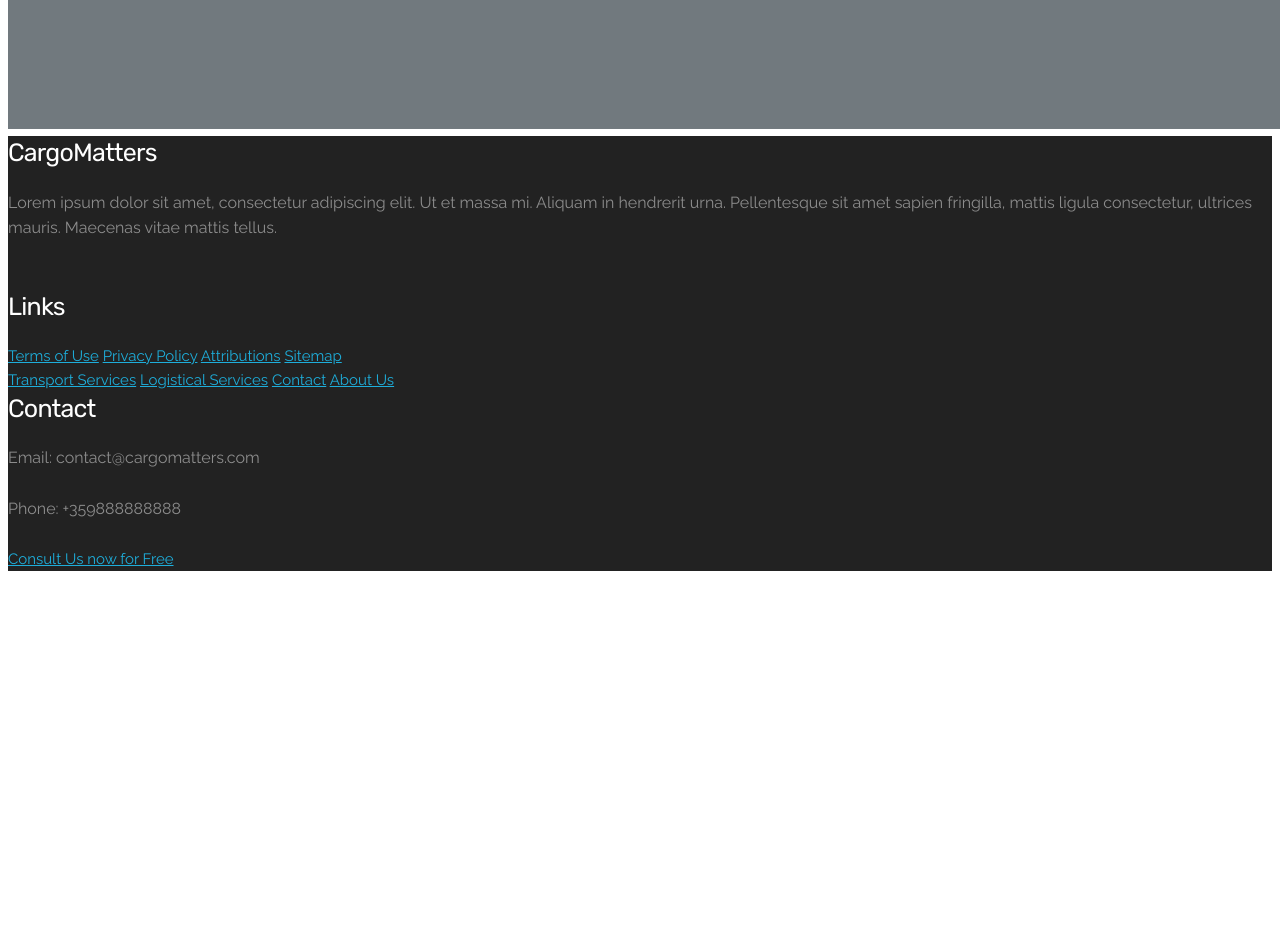
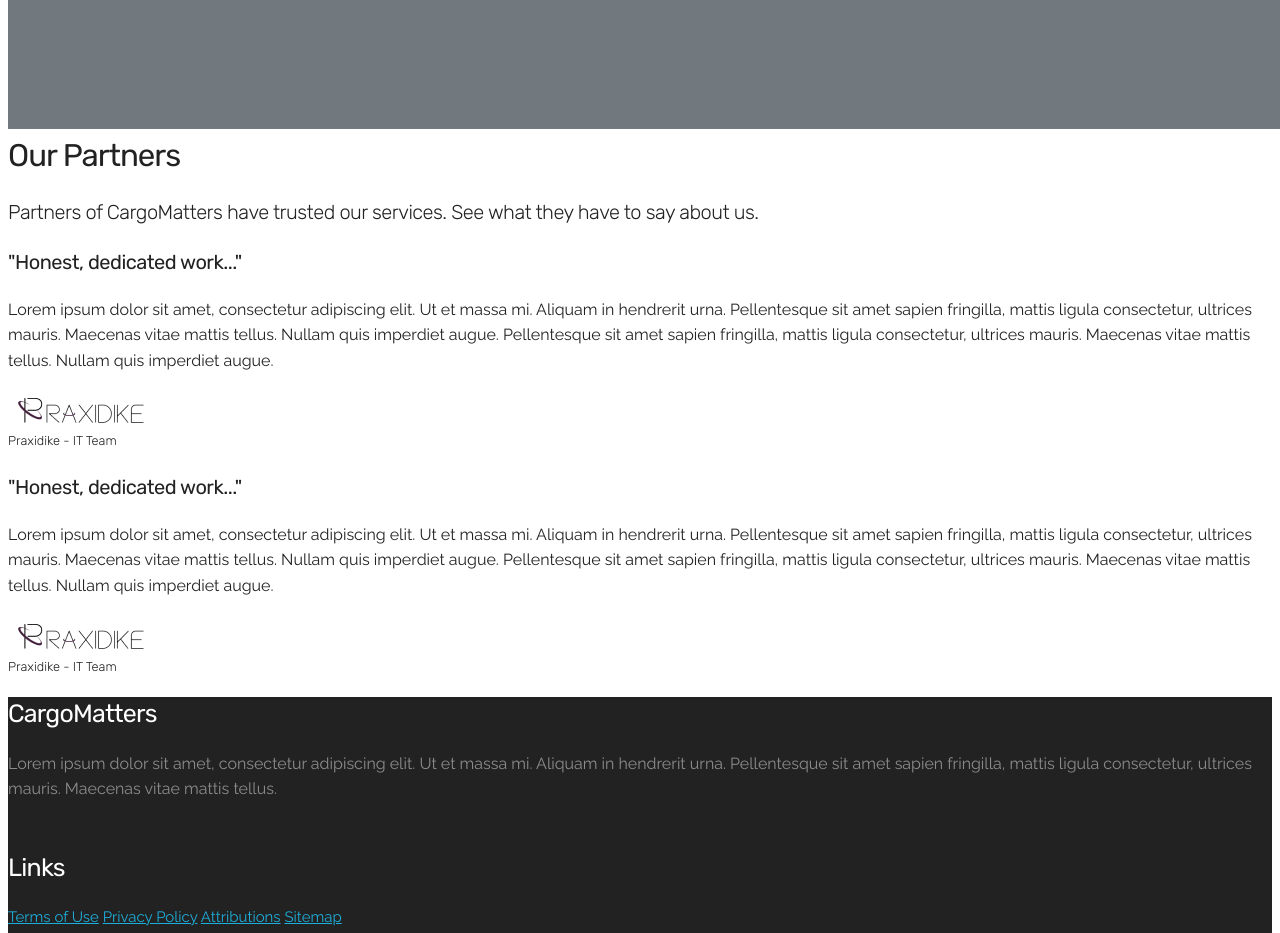
Before and after one commit to Martin092/cargomatters, a SvelteKit app: page / in a window 1280 px wide. Shown: the part 9760-10693 px from the top of the page. Before the commit the page ends 10339 px from the top, so only its background shows below. Built offline with nearby package versions, Linux system fonts and the light colour scheme; some icons are missing.

Commit message:
feat: social proof section

```diff
--- a/src/lib/Review.svelte
+++ b/src/lib/Review.svelte
@@ -8,7 +8,7 @@
     <div class="p-8 flex flex-col gap-8">
         <div class="flex flex-col gap-4">
             <h5 class="text-[#232323]">{review.title}</h5>
-            <p class="text-secondary-400">{review.text}</p>
+            <p class="max-md:text-xs text-secondary-400">{review.text}</p>
         </div>
         <div class="flex flex-row justify-between items-center">
             <img src={review.logo} alt={review.alt}>
--- a/src/routes/+page.svelte
+++ b/src/routes/+page.svelte
@@ -1,8 +1,5 @@
 <script lang="ts">
     import Header from "$lib/Header.svelte";
-
-    import MainSolutions from "$lib/MainSolutions.svelte";
-    import {MainSolution} from "$lib/typescript/mainSolution";
 
     import {FeatureClass} from "$lib/typescript/feature";
     import Feature from "$lib/Feature.svelte";
@@ -17,6 +14,7 @@
     let feature3 = new FeatureClass("solar:box-bold", "Feature Bullet", "Lorem ipsum dolor sit amet, consectetur adipiscing elit. Ut et massa mi. Aliquam in hendrerit urna. Ut et massa mi. Aliquam in hendrerit urna.");
 
     let benefit1 = new BenefitClass("International Partners", "Solutions to all problems", "Lorem ipsum dolor sit amet, consectetur adipiscing elit. Ut et massa mi. Aliquam in hendrerit urna. Pellentesque sit amet sapien fringilla, mattis ligula consectetur, ultrices mauris. Maecenas vitae mattis tellus. Nullam quis imperdiet augue. Lorem ipsum dolor sit amet, consectetur adipiscing elit. Ut et massa mi. Aliquam in hendrerit urna. Pellentesque sit amet sapien fringilla, mattis ligula consectetur, ultrices mauris. Maecenas vitae mattis tellus. Nullam quis imperdiet augue.", "images/gray.png", "alt", "Explore services >", "/services");
+    let review1 = new ReviewClass("\"Honest, dedicated work...\"", "Lorem ipsum dolor sit amet, consectetur adipiscing elit. Ut et massa mi. Aliquam in hendrerit urna. Pellentesque sit amet sapien fringilla, mattis ligula consectetur, ultrices mauris. Maecenas vitae mattis tellus. Nullam quis imperdiet augue. Pellentesque sit amet sapien fringilla, mattis ligula consectetur, ultrices mauris. Maecenas vitae mattis tellus. Nullam quis imperdiet augue.", "images/companies/prax-logo.png", "alt", "Praxidike - IT Team");
 
 
 </script>
@@ -82,6 +80,24 @@
     <div id="benefit" class="row-start-3 col-span-1 xl:col-start-1">
 
     </div>
+
+    <!--  Social Proof  -->
+    <div id="social-proof" class="col-start-1 col-span-full row-start-4 w-screen
+                              ml-[-16px]
+                              md:ml-[-32px]
+                              xl:ml-[-128px]"></div>
+    <div class="flex flex-col row-start-4 col-start-1 col-span-4 gap-16 py-20 w-full
+                md:col-start-1 md:col-span-8
+                xl:col-start-2 xl:col-span-10 xl:flex-row xl:items-center">
+        <div class="flex flex-col text-gray-50 text-center md:text-left xl:w-[30%]">
+            <h3 class="max-md:text-2xl md:mb-4">Our Partners</h3>
+            <h5 class="max-md:text-sm">Partners of CargoMatters have trusted our services. See what they have to say about us.</h5>
+        </div>
+        <div class="flex flex-col gap-6 xl:flex-row xl:w-[60%]">
+            <Review review={review1}/>
+            <Review review={review1}/>
+        </div>
+    </div>
 </main>
 
 
@@ -101,4 +117,9 @@
       background-image: url("images/benefit-ornaments.svg");
       background-size: contain;
     }
+
+    #social-proof {
+      background-image: url("images/social-proof.svg");
+      background-size: cover;
+    }
 </style>
```
Also changed, not shown: static/images/social-proof.svg (added).
